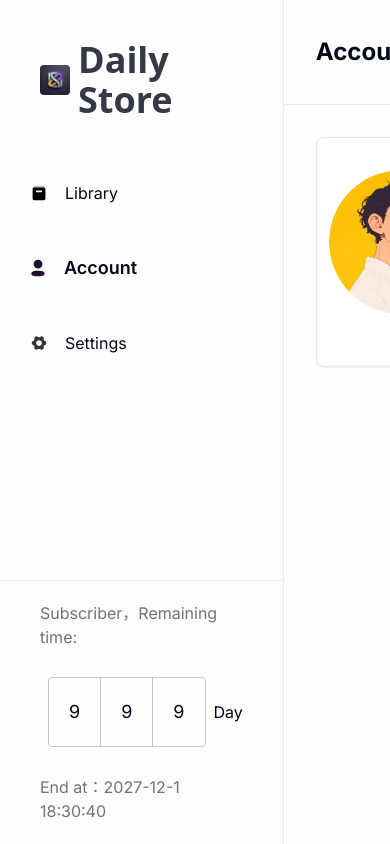
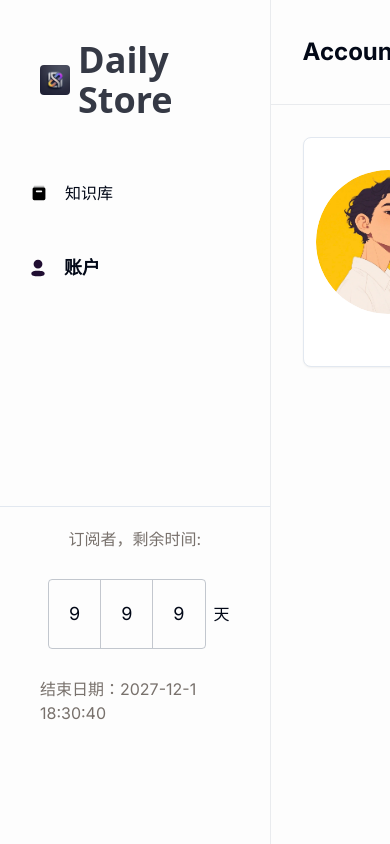
Before and after one commit to BenjaminWu-59/dspoken, a Next.js app in the folder apps/web/: page /dashboard/account in a window 390 px wide. Shown: the top 844 px of the page. Built offline with nearby package versions, Linux system fonts and the light colour scheme; a web font is replaced by a local one.

Commit message:
一些文字中文化，一些多余的东西去除

```diff
--- a/apps/web/app/login/page.tsx
+++ b/apps/web/app/login/page.tsx
@@ -158,7 +158,7 @@ const Login = () => {
               render={({ field }) => (
                 <FormItem>
                   <FormControl>
-                    <Input placeholder="Email or UserName" {...field} />
+                    <Input placeholder="邮箱 或 用户名" {...field} />
                   </FormControl>
                   <FormMessage />
                 </FormItem>
@@ -170,25 +170,25 @@ const Login = () => {
               render={({ field }) => (
                 <FormItem>
                   <FormControl>
-                    <Input placeholder="Password" {...field} />
+                    <Input placeholder="密码" {...field} />
                   </FormControl>
                   <FormMessage />
                 </FormItem>
               )}
             />
-            <Button type="submit" className="w-full">Log in</Button>
+            <Button type="submit" className="w-full">登陆</Button>
           </form>
         </Form>
 
 
         <div className="py-10 flex justify-center items-center w-full font-bold text-center">
-          <p>Don’t you have an account? </p>
+          <p>您还没有账号? </p>
           <Button
             variant="link"
             className="text-lg font-extrabold"
             onClick={() => setIsSignUpOpen(true)}
           >
-            Sign up
+            注册
           </Button>
 
         </div>
@@ -197,9 +197,6 @@ const Login = () => {
           <DialogContent className="sm:max-w-[425px]">
             <DialogHeader>
               <DialogTitle>欢迎注册</DialogTitle>
-              <DialogDescription>
-                由于学习需要，后续界面将以英文为主哦～
-              </DialogDescription>
             </DialogHeader>
             <Form {...signUpForm}>
               <form onSubmit={signUpForm.handleSubmit(signUpSubmit)} className="p-3 space-y-3">
--- a/apps/web/components/SiteHeader.tsx
+++ b/apps/web/components/SiteHeader.tsx
@@ -53,7 +53,7 @@ const SiteHeader = () => {
                   <Button className="custom-button"
                     onClick={() => signout()}
                   >
-                    Sign Out
+                    退出
                   </Button>
                 </div>
 
@@ -61,7 +61,7 @@ const SiteHeader = () => {
             </DropdownMenu>
           ) : (
             <Link href="/login" passHref>
-              <Button variant="outline">Sign In</Button>
+              <Button variant="outline">登陆</Button>
             </Link>
           )}
         </div>
--- a/apps/web/components/TopNav.tsx
+++ b/apps/web/components/TopNav.tsx
@@ -20,15 +20,6 @@ const TopNav = () => {
         />
         <span className="pl-1 text-4xl font-zain font-extrabold text-foreground/80">Daily Store</span>
       </Link>
-      <Link
-        href="/"
-        className={cn(
-          "text-lg font-medium transition-colors hover:text-primary hidden sm:inline-block",
-          pathname === "/about" ? "text-foreground" : "text-foreground/60"
-        )}
-      >
-        About
-      </Link>
     </nav>
   );
 }
--- a/apps/web/components/dashboard/AccountInfo.tsx
+++ b/apps/web/components/dashboard/AccountInfo.tsx
@@ -105,7 +105,7 @@ const AccountInfo = ({ user }: AccountInfoProps) => {
             name="name"
             render={({ field }) => (
               <FormItem>
-                <FormLabel className="w-[25%] text-nowrap text-base">Name</FormLabel>
+                <FormLabel className="w-[25%] text-nowrap text-base">姓名</FormLabel>
                 <FormControl>
                   <Input disabled={!isEdit} placeholder="name" {...field} />
                 </FormControl>
@@ -118,7 +118,7 @@ const AccountInfo = ({ user }: AccountInfoProps) => {
             name="email"
             render={({ field }) => (
               <FormItem>
-                <FormLabel className="w-[25%] text-nowrap text-base">Email</FormLabel>
+                <FormLabel className="w-[25%] text-nowrap text-base">邮箱</FormLabel>
                 <FormControl>
                   <Input disabled={!isEdit} type="email" placeholder="Email" {...field} />
                 </FormControl>
@@ -131,7 +131,7 @@ const AccountInfo = ({ user }: AccountInfoProps) => {
             name="phone"
             render={({ field }) => (
               <FormItem className="">
-                <FormLabel className="w-[25%] text-nowrap text-base">Phone</FormLabel>
+                <FormLabel className="w-[25%] text-nowrap text-base">电话</FormLabel>
                 <FormControl>
                   <Input disabled={!isEdit} placeholder="phone" {...field} />
                 </FormControl>
@@ -144,7 +144,7 @@ const AccountInfo = ({ user }: AccountInfoProps) => {
             name="gender"
             render={({ field }) => (
               <FormItem>
-                <FormLabel className="w-[25%] text-nowrap text-base">Gender</FormLabel>
+                <FormLabel className="w-[25%] text-nowrap text-base">性别</FormLabel>
                 <FormControl>
                   <Select disabled={!isEdit} value={field.value} onValueChange={field.onChange}>
                     <SelectTrigger ref={field.ref} className="w-[180px]">
@@ -165,7 +165,7 @@ const AccountInfo = ({ user }: AccountInfoProps) => {
             name="age"
             render={({ field }) => (
               <FormItem>
-                <FormLabel className="w-[25%] text-nowrap text-base">Age</FormLabel>
+                <FormLabel className="w-[25%] text-nowrap text-base">年龄</FormLabel>
                 <FormControl>
                   <Input
                     type="number"
@@ -181,17 +181,17 @@ const AccountInfo = ({ user }: AccountInfoProps) => {
           />
           {
             isEdit ? (<div className="flex space-x-7">
-              <Button type="submit" className="px-10 custom-button">Confirm</Button>
+              <Button type="submit" className="px-10 custom-button">确认</Button>
               <Button className="px-10"
                 onClick={handleCancel}
               >
-                Cancel
+                取消
               </Button>
             </div>) : (
               <Button className="px-10 custom-button"
                 onClick={() => setIsEdit(true)}
               >
-                Edit
+                编辑
               </Button>
             )
           }
--- a/apps/web/components/dashboard/SideNav.tsx
+++ b/apps/web/components/dashboard/SideNav.tsx
@@ -8,24 +8,28 @@ interface DashRoute {
   name: string;
   href: string;
   icon: string;
+  cnName: string;
 }
 
 const defaultDashRoute: DashRoute[] = [
   {
     name: "Library",
     href: "/dashboard/library",
-    icon: "library"
+    icon: "library",
+    cnName:"知识库"
   },
   {
     name: "Account",
     href: "/dashboard/account",
-    icon: "profile"
+    icon: "profile",
+    cnName:"账户"
   },
-  {
-    name: "Settings",
-    href: "/dashboard/settings",
-    icon: "setting"
-  }
+  // {
+  //   name: "Settings",
+  //   href: "/dashboard/settings",
+  //   icon: "setting",
+  //   cnName:"设置"
+  // }
 ]
 
 const SideNav = () => {
@@ -62,7 +66,7 @@ const SideNav = () => {
                 height={20}
                 priority
               />
-              <p>{item.name}</p>
+              <p>{item.cnName}</p>
             </Link>
           ))}
         </section>
@@ -70,18 +74,18 @@ const SideNav = () => {
         <section className="pt-56">
           <hr />
           <div className="flex flex-col justify-center items-center px-10 py-5 space-y-5">
-            <p className="text-stone-500">Subscriber，Remaining time:</p>
+            <p className="text-stone-500">订阅者，剩余时间:</p>
             <div className="flex items-center">
               <div className="m-2 flex border border-gray-400/60 rounded text-lg">
                 <p className="w-18 p-5 text-center border-r border-gray-400/60">9</p>
                 <p className="w-18 p-5 text-center border-r border-gray-400/60">9</p>
                 <p className="w-18 p-5 text-center">9</p>
               </div>
-              Day
+              天
             </div>
 
             <div className="text-stone-500">
-              End at：2027-12-1 18:30:40
+              结束日期：2027-12-1 18:30:40
             </div>
           </div>
         </section>
```
